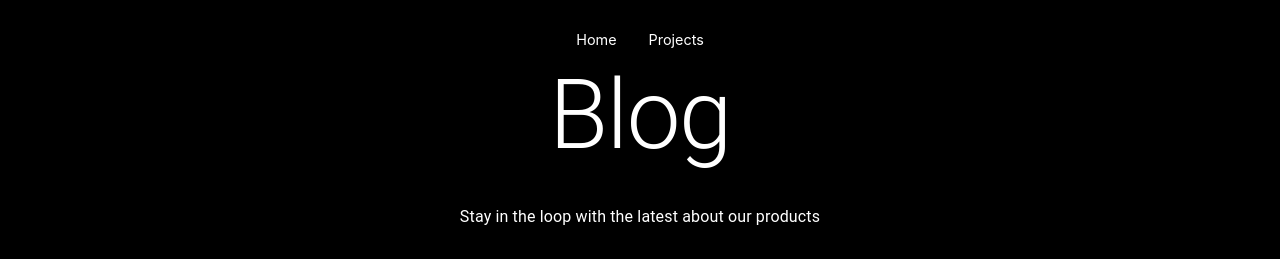
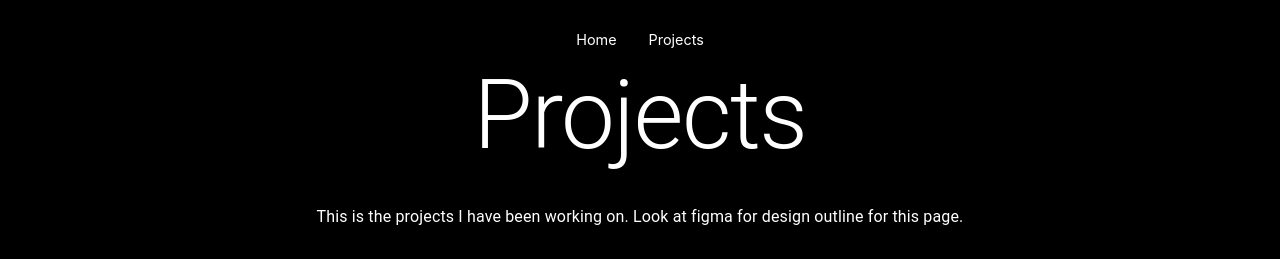
Before and after one commit to Pilon2020/Personal-Website, a React (Create React App) app: page /projects in a window 1280 px wide. Shown: the top 259 px of the page. Built offline with nearby package versions, Linux system fonts and the light colour scheme; grey boxes are pictures that could not be loaded.

Commit message:
Saving
Cloud Commit

```diff
--- a/src/pages/Home.jsx
+++ b/src/pages/Home.jsx
@@ -4,7 +4,7 @@ const Home = () => {
   return (
     <div>
       <h1>Welcome to the Home Page</h1>
-      <p>This is the main page of your React application.</p>
+      <p>This is the main page look at figma for design outline for this page.</p>
     </div>
   );
 }
--- a/src/pages/Projects.jsx
+++ b/src/pages/Projects.jsx
@@ -30,9 +30,9 @@ export default function Projects() {
     <Box sx={{ display: 'flex', flexDirection: 'column', gap: 4 }}>
       <div>
         <Typography variant="h1" gutterBottom>
-          Blog
+          Projects
         </Typography>
-        <Typography>Stay in the loop with the latest about our products</Typography>
+        <Typography>This is the projects I have been working on. Look at figma for design outline for this page.</Typography>
       </div>
 
       <Masonry
```
Also changed, not shown: 1 other file (tests, documents, lock files or other folders).
